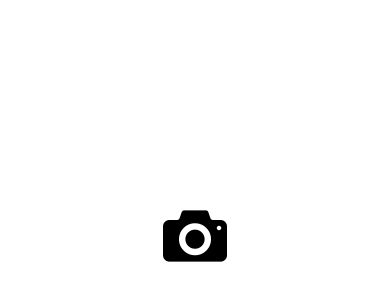
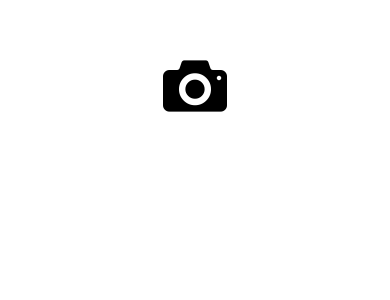
Before and after one commit to AnisLcool/photo-app, a React Native app: screen / in a window 390 px wide. Shown: the part 186-486 px from the top of the page. Built offline with nearby package versions, Linux system fonts and the light colour scheme.

Commit message:
7 - takePicture ( part 2)

```diff
--- a/components/Cam.jsx
+++ b/components/Cam.jsx
@@ -42,6 +42,7 @@ const Cam = () => {
         // react ne permet pas de faire ça => document.querySelector('Camera');
         cameraRef.current.takePictureAsync().then((response) => {
             console.log('response take picture : ', response);
+            const image = response;
         }).catch();
     }
 
--- a/components/Home.jsx
+++ b/components/Home.jsx
@@ -1,4 +1,4 @@
-import { StyleSheet, View, Modal, TouchableOpacity } from 'react-native'
+import { StyleSheet, View, Modal, TouchableOpacity, Image } from 'react-native'
 import { Entypo } from '@expo/vector-icons';
 import Cam from './Cam';
 import {useState,useEffect} from 'react';
@@ -31,6 +31,11 @@ const Home = () => {
             <TouchableOpacity onPress={showModalHandler}>
                 <Entypo name='camera' size={64} color='black' />
             </TouchableOpacity>
+
+
+            <View style={styles.imageContainer}>
+                {/* <Image source={{uri: }} /> */}
+            </View>
         </>
     )
 }
@@ -41,5 +46,9 @@ const styles = StyleSheet.create({
     modal: {
         justifyContent: 'center',
         alignItems: 'center'
-    }
+    },
+    imageContainer:{
+        width:300,
+        height:300,
+    },
 })
```
